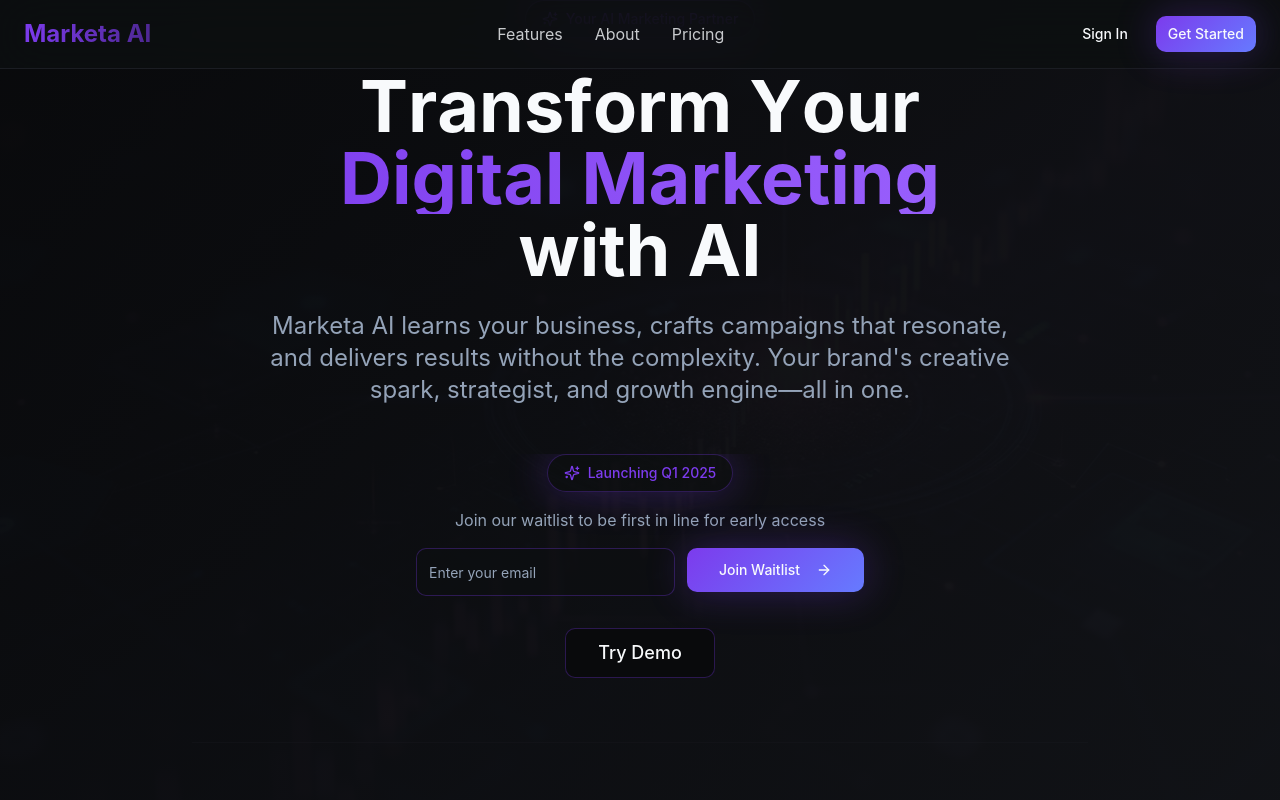
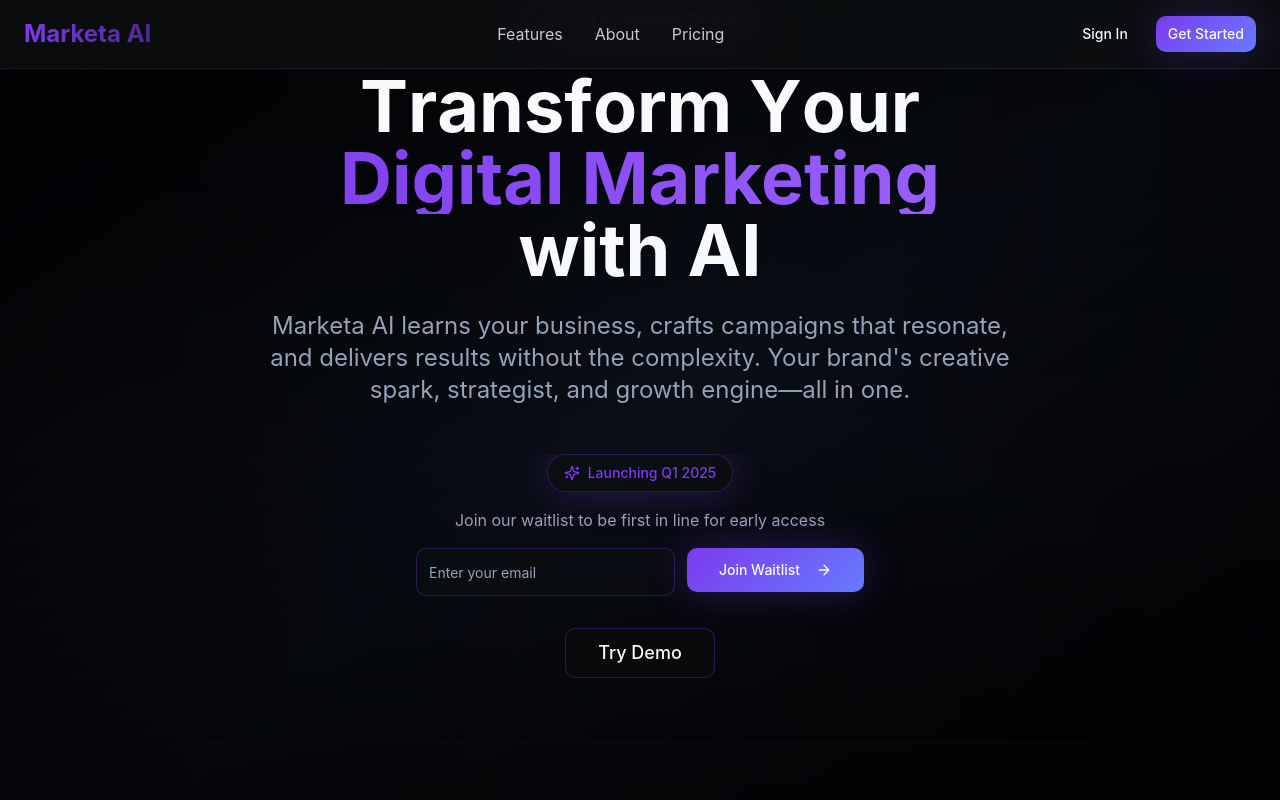
Before and after one commit to arunshreyas/MarketaaAI, a React (Vite) app: page / in a window 1280 px wide. Shown: the top 800 px of the page. Built offline with nearby package versions, Linux system fonts and the light colour scheme; the HTML template or start-up script is replaced by a standard one.

Commit message:
Change background to Dark Veil

```diff
--- a/src/components/Hero.tsx
+++ b/src/components/Hero.tsx
@@ -41,15 +41,16 @@ const Hero = () => {
   };
 
   return (
-    <section className="min-h-screen flex items-center justify-center relative overflow-hidden">
-      {/* Background Image */}
+    <section className="min-h-screen flex items-center justify-center relative overflow-hidden bg-deep-bg">
+      {/* Dark Veil Background */}
       <div className="absolute inset-0 z-0">
-        <img
-          src={heroImage}
-          alt="Marketa AI - Digital Marketing Revolution"
-          className="w-full h-full object-cover opacity-20"
-        />
-        <div className="absolute inset-0 gradient-hero opacity-90" />
+        {/* Base dark gradient */}
+        <div className="absolute inset-0 bg-gradient-to-br from-black via-gray-900 to-black" />
+        {/* Veil overlay effect */}
+        <div className="absolute inset-0 bg-gradient-to-t from-black/80 via-black/40 to-black/60" />
+        <div className="absolute inset-0 bg-gradient-to-r from-black/30 via-transparent to-black/30" />
+        {/* Subtle texture overlay */}
+        <div className="absolute inset-0 opacity-10 bg-gradient-to-br from-electric/5 via-transparent to-electric/5" />
       </div>
 
       {/* Content */}
```
